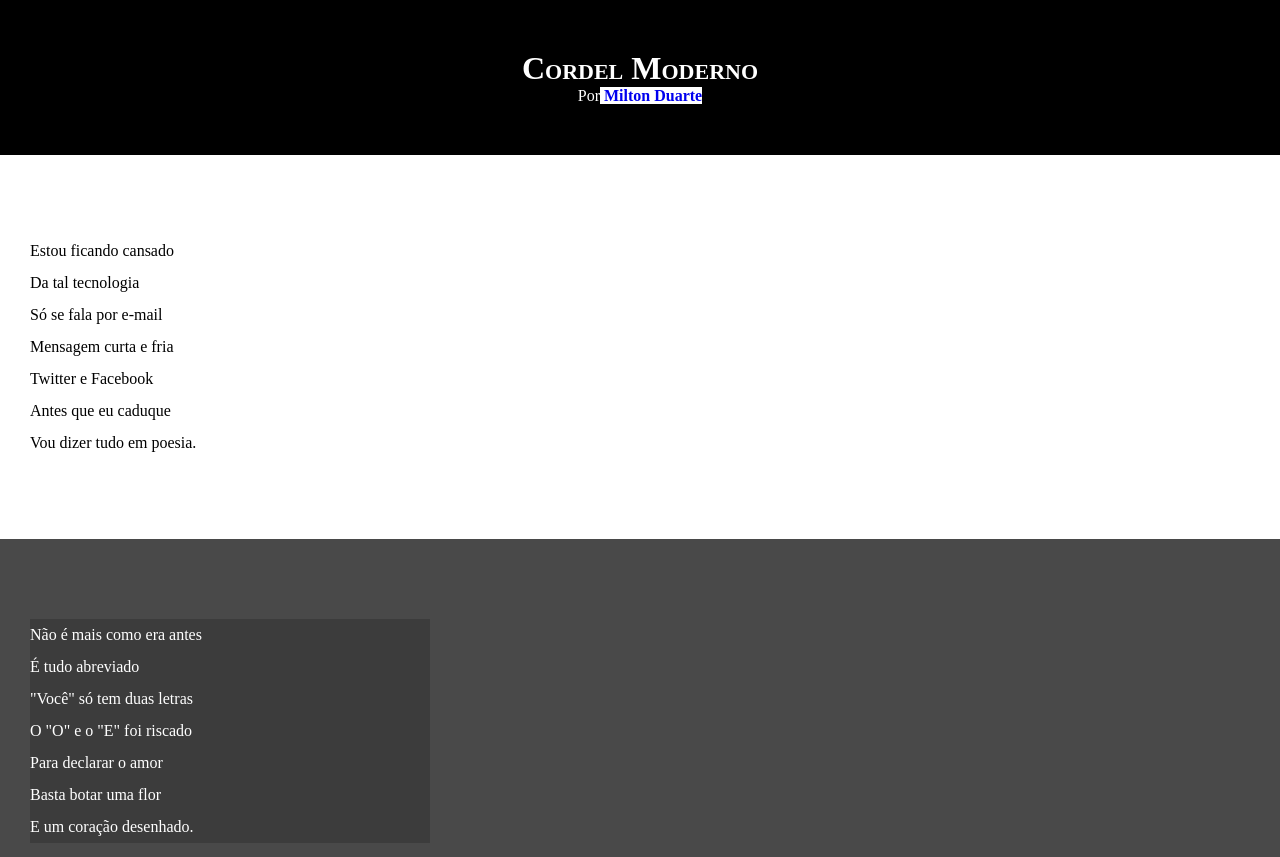
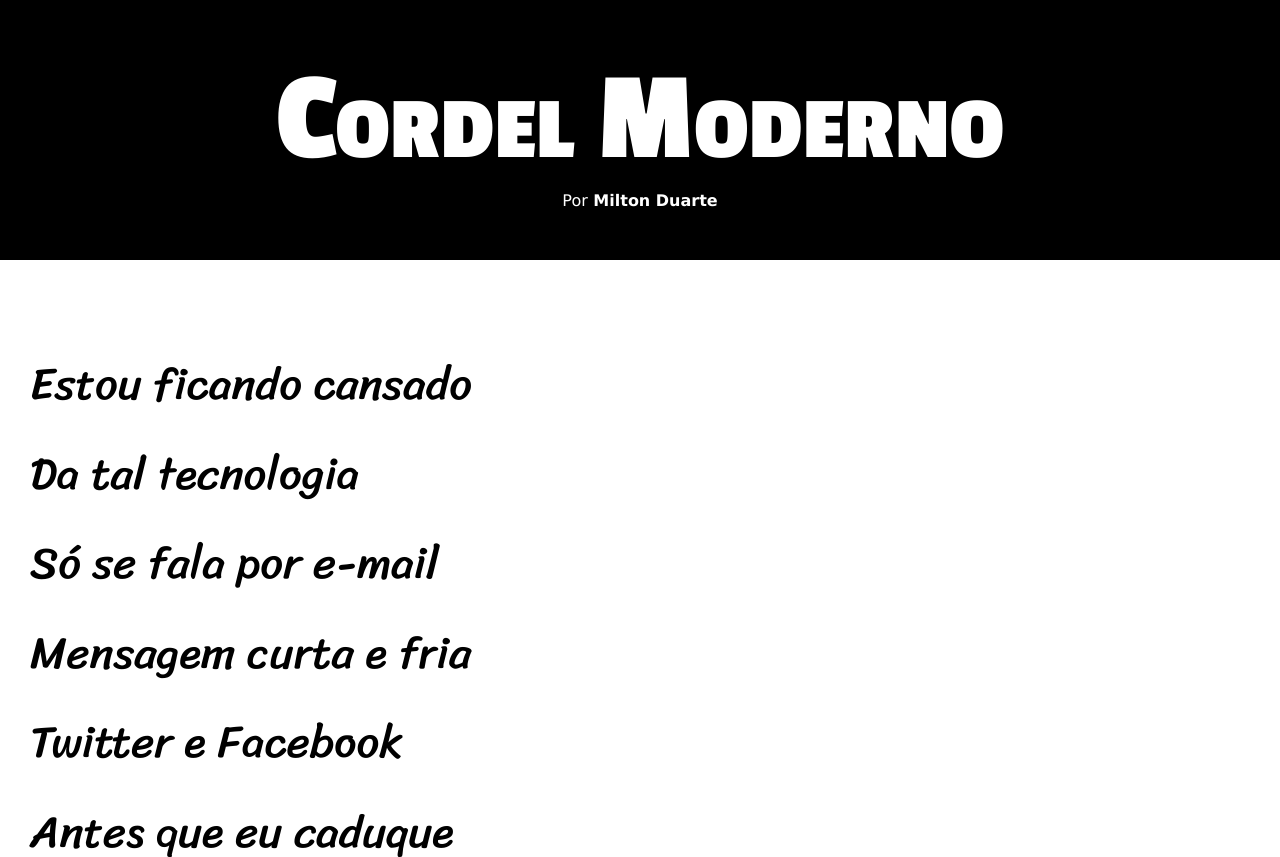
Before and after one commit to Anderlan-Nunes/projeto-cordel, a plain HTML site: page index.html in a window 1280 px wide. Shown: the top 857 px of the page. Drawn offline with Linux system fonts and the light colour scheme.

Commit message:
trabalhando com as fontes e variavel no css

```diff
--- a/estilo/style.css
+++ b/estilo/style.css
@@ -1,13 +1,24 @@
 @charset "UTF-8";
+
+@import url('https://fonts.googleapis.com/css2?family=Passion+One:wght@400;700;900&display=swap');
+@import url('https://fonts.googleapis.com/css2?family=Sriracha&display=swap');
+
+:root {
+    --fonte1: Verdana, Geneva, Tahoma, sans-serif;
+    --fonte2: 'Passion One', cursive;
+    --fonte3: 'Sriracha', cursive;
+}
 
 *{
     margin: 0px;
     padding: 0px;
+    font-size: 1em;
 }
 
 html, body {
     min-height: 100vh; /* tamanho minimo da altura da minha viwporte vai ser 100%*/
     background-color: darkgray;
+    font-family: var(--fonte1);
 }
 
 header {
@@ -20,6 +31,9 @@ header > h1 {
     padding-top: 50px;
     /*text-transform: uppercase; tudo maisculo*/
     font-variant: small-caps; /*tudo maisculo mas com a letra no comeco da palavra maior*/
+    font-family: var(--fonte2);
+    /*font-size: 3em; h1 3x maior q o tamanho original*/
+    font-size: 10vw; /*assim fica 10 % da largura da tela qnto maior largua maior a letra*/
 }
 /*deixar cabecalho simetrio 50 para cima e 50 pra baixo*/
 header > p {
@@ -27,7 +41,7 @@ header > p {
 }
 
 header a, footer a {
-    background-color: white;
+    color: white;
     text-decoration: none; /*tira o subliado do link*/
     font-weight: bolder; /*negrito*/
 }
@@ -43,6 +57,8 @@ section {
     padding-bottom: 10vh;
     line-height: 2em; /*espacamento duplu entre as frases*/
     padding-left: 30px;
+    font-family: var(--fonte3);
+    font-size: 3.5vw;
 }
 
 section.normal {
@@ -56,8 +72,11 @@ section.imagen {
 }
 
 section.imagen > p {
-    width: 400px;
+    /*width: 400px; trocou pelo display a fonte passava da caixa*/
+    display: inline-block; /*a caixa se adpta ao conteudo usa o padding pra dar um espcnho*/
+    padding: 5px;
     background-color: rgba(0, 0, 0, 0.178);
+
 }
 
 footer {
```
